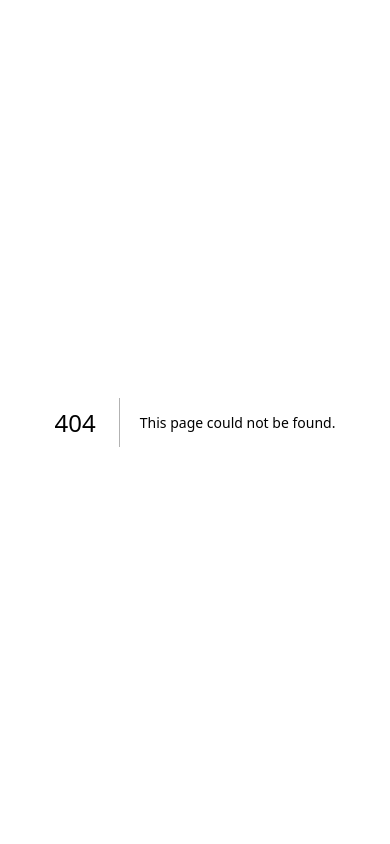
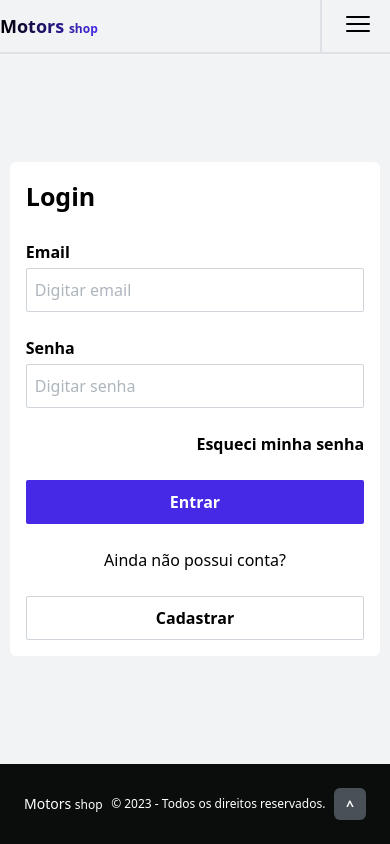
Before and after one commit to grupo12-t14/Kars-project, a Next.js app: page /login in a window 390 px wide. Before the commit this address had no page. Built offline with nearby package versions, Linux system fonts and the light colour scheme.

Commit message:
feat: loginPage responsive

```diff
--- /dev/null
+++ b/src/app/login/page.tsx
@@ -0,0 +1,101 @@
+"use client";
+import { Footer } from "@/components/footer";
+import { FormComponent } from "@/components/formComponent";
+import { InputContainer } from "@/components/formInput";
+import { Navbar } from "@/components/navBar";
+import { UserContext } from "@/contexts/contexts";
+import { formSchema } from "@/schemas/loginSchema";
+import { iLoginForm } from "@/types/types";
+import { yupResolver } from "@hookform/resolvers/yup";
+import { NextPage } from "next";
+import Link from "next/link";
+import { useContext } from "react";
+import { useForm } from "react-hook-form";
+
+const Login: NextPage = () => {
+  const { getLoginData, token }: any = useContext(UserContext);
+  token && localStorage.removeItem("@TOKEN");
+
+  const {
+    register,
+    handleSubmit,
+    formState: { errors },
+  } = useForm<iLoginForm>({
+    resolver: yupResolver(formSchema),
+  });
+  return (
+    <main className="flex flex-col justify-between h-screen w-full bg-gray-800">
+      <Navbar />
+      <div className="flex items-center h-full justify-center">
+        <FormComponent handleSubmit={handleSubmit} formData={getLoginData}>
+          <h1 className="font-semibold text-typography-25">Login</h1>
+          <InputContainer
+            label="Email"
+            placeholder="Digitar email"
+            type="email"
+            register={register("email")}
+          />
+          {errors.email?.message && (
+            <span className="text-feedBack-alert-100 text-[14px] my-[-25px]">
+              {errors.email.message}
+            </span>
+          )}
+          <InputContainer
+            label="Senha"
+            placeholder="Digitar senha"
+            type="password"
+            register={register("password")}
+          />
+          {errors.password?.message && (
+            <span className="text-feedBack-alert-100 text-[14px] my-[-25px]">
+              {errors.password.message}
+            </span>
+          )}
+          <div className="flex justify-end items-center w-full font-semibold">
+            <Link href={""}>Esqueci minha senha</Link>
+          </div>
+          <button
+            type="submit"
+            className="flex
+                  justify-center
+                  items-center
+                  rounded-sm
+                  font-semibold
+                  h-[44px]
+                  w-full
+                  text-white
+                  bg-brand-100"
+          >
+            Entrar
+          </button>
+          <div className="flex justify-center w-full">
+            <p>Ainda não possui conta?</p>
+          </div>
+          <Link
+            href={"register"}
+            type="button"
+            className="flex
+                  justify-center
+                  items-center
+                  rounded-sm
+                  font-semibold
+                  h-[44px]
+                  w-full
+                  border-[1px]
+                  border-gray-500
+                  text-black
+                  bg-white
+                  hover:bg-brand-100
+                  hover:text-white
+                  hover:border-none"
+          >
+            Cadastrar
+          </Link>
+        </FormComponent>
+      </div>
+      <Footer />
+    </main>
+  );
+};
+
+export default Login;
--- a/src/app/register/page.tsx
+++ b/src/app/register/page.tsx
@@ -12,8 +12,9 @@ import { UserContext } from "../../contexts/contexts";
 import { FormComponent } from "@/components/formComponent";
 
 const Register: NextPage = () => {
-  const { getRegisterData, registerSuccess, setRegisterSuccess, router }: any =
+  const { getRegisterData, registerSuccess, setRegisterSuccess, router, token }: any =
     useContext(UserContext);
+  token && localStorage.removeItem("@TOKEN");
 
   const [activeButton, setActiveButton] = useState("buyer");
 
--- a/src/components/formComponent.tsx
+++ b/src/components/formComponent.tsx
@@ -2,7 +2,7 @@ export const FormComponent = ({ children, handleSubmit, formData }: any) => {
   return (
     <form
       onSubmit={handleSubmit(formData)}
-      className="flex flex-col w-[95%] gap-8 p-[16px] bg-white rounded-md sm:w-[400px]
+      className="flex flex-col w-[95%] gap-6 p-[16px] bg-white rounded-md sm:w-[400px]
             sm:p-[34px]"
     >
       {children}
--- a/src/contexts/contexts.tsx
+++ b/src/contexts/contexts.tsx
@@ -1,6 +1,6 @@
 "use client";
 import { api } from "@/services/services";
-import { iRegisterForm } from "@/types/types";
+import { iLoginForm, iRegisterForm } from "@/types/types";
 import { createContext, useState } from "react";
 import { useRouter } from "next/navigation";
 
@@ -9,14 +9,30 @@ export const UserContext = createContext({});
 export const UserProvider = ({ children }: any) => {
   const router = useRouter();
   const [registerSuccess, setRegisterSuccess] = useState(false);
+  const token = localStorage.getItem("@TOKEN");
+
   const getRegisterData = (data: iRegisterForm) => {
     async function fetchData() {
       try {
         console.log(data);
         const response = await api.post("register", data);
-        response.status === 201 && setRegisterSuccess(true)
-        console.log(response)
+        response.status === 201 && setRegisterSuccess(true);
+        console.log(response);
         setRegisterSuccess(true);
+      } catch (error) {
+        console.log(error);
+      }
+    }
+    fetchData();
+  };
+
+  const getLoginData = (data: iLoginForm) => {
+    async function fetchData() {
+      try {
+        const response = await api.post("login", data);
+        response.status === 200 &&
+          router.push(`dashboard/${response.data.user.name}`);
+        localStorage.setItem("@TOKEN", response.data.accessToken);
       } catch (error) {
         console.log(error);
       }
@@ -26,7 +42,14 @@ export const UserProvider = ({ children }: any) => {
 
   return (
     <UserContext.Provider
-      value={{ getRegisterData, registerSuccess, setRegisterSuccess, router }}
+      value={{
+        getRegisterData,
+        getLoginData,
+        registerSuccess,
+        setRegisterSuccess,
+        router,
+        token
+      }}
     >
       {children}
     </UserContext.Provider>
--- /dev/null
+++ b/src/schemas/loginSchema.tsx
@@ -0,0 +1,14 @@
+import * as yup from "yup";
+
+export const formSchema = yup.object().shape({
+  email: yup
+    .string()
+    .email("Deve ser um email válido")
+    .max(50, "O email deve ter no máximo 50 caracteres")
+    .required("Email obrigatório"),
+  password: yup
+    .string()
+    .min(8, "A senha deve conter 8 ou mais caracteres")
+    .max(200, "A senha deve conter no máximo 200 caracteres")
+    .required("Senha obrigatória"),
+});
--- a/src/schemas/registerSchema.tsx
+++ b/src/schemas/registerSchema.tsx
@@ -8,7 +8,7 @@ export const formSchema = yup.object().shape({
   email: yup
     .string()
     .email("Deve ser um email válido")
-    .max(50)
+    .max(50, "O email deve ter no máximo 50 caracteres")
     .required("Email obrigatório"),
   cpf: yup
     .string()
--- a/src/types/types.ts
+++ b/src/types/types.ts
@@ -9,6 +9,11 @@ export interface iInputForm {
   register?: any;
   onBlur?: (event: FocusEvent<HTMLInputElement>) => void;
   onInput?: (event: ChangeEvent<HTMLInputElement>) => void;
+}
+
+export interface iLoginForm {
+  email: string;
+  password: string;
 }
 
 export interface iRegisterForm {
```
